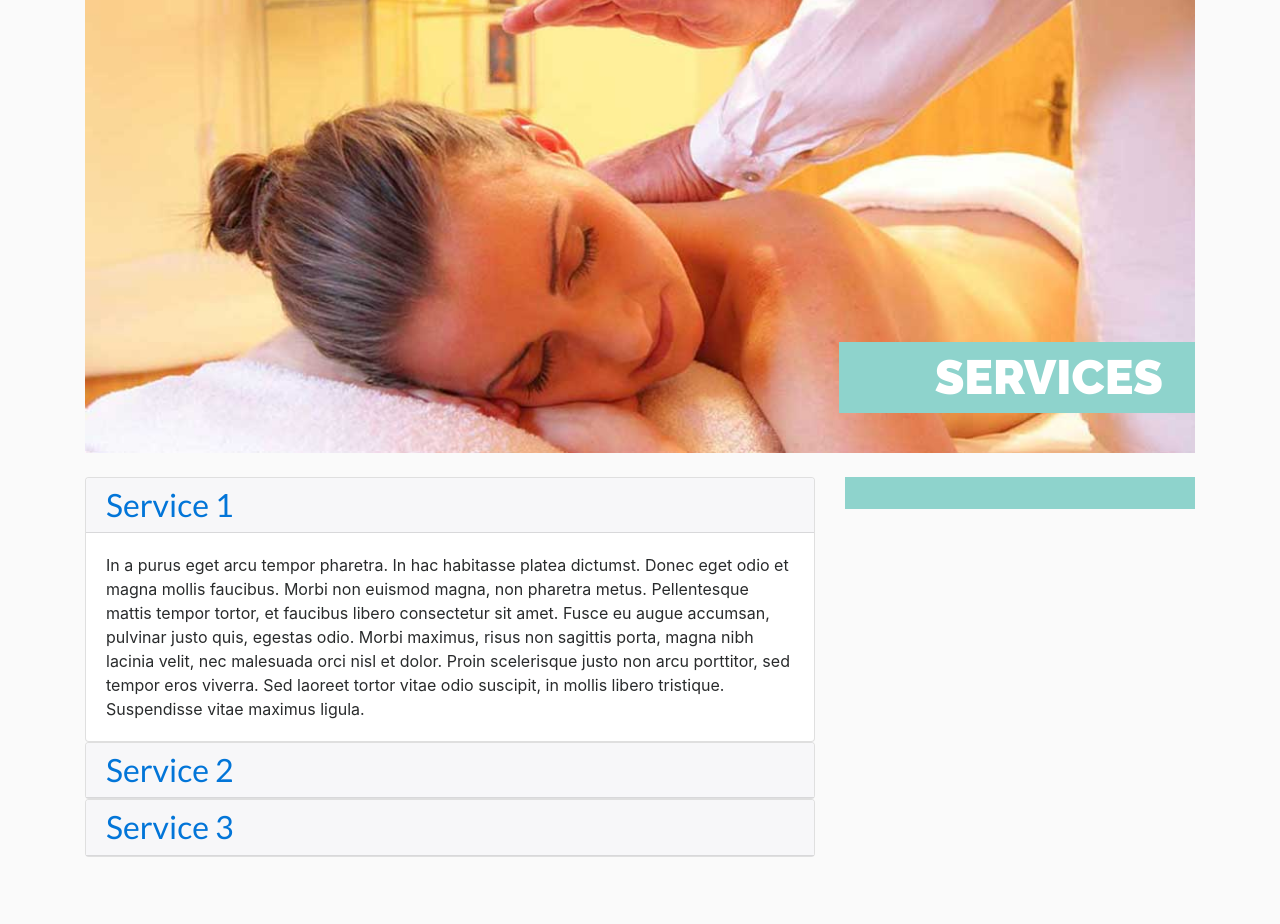
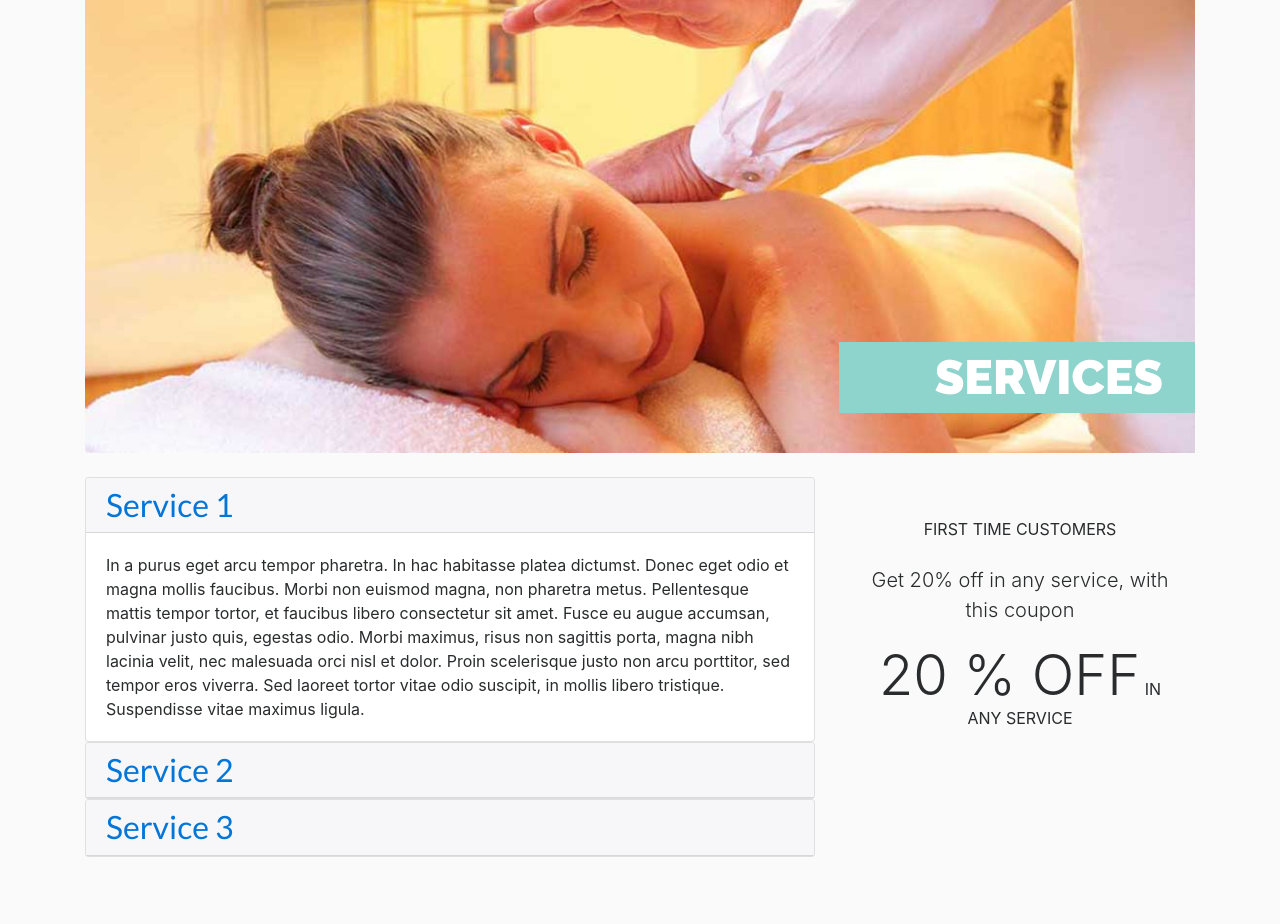
Before and after one commit to petriDiaconescu/Bootstrap-4, a PHP site: page /services.php in a window 1280 px wide. Shown: the part 324-1248 px from the top of the page. Run offline with PHP 8.4, Linux system fonts and the light colour scheme; data that the repository does not hold is empty; some web fonts are replaced.

Commit message:
Building a coupon sidebar

```diff
--- a/services.php
+++ b/services.php
@@ -116,9 +116,17 @@
       </div><!--#services  -->
     </main>
 
-    <aside class="col-lg-4 pt-4 pt-lg-0">
-      <div class="sidebar business-hours p-3">
+    <aside class="col-lg-4 pt-4 pt-lg-0 discount">
+      <div class="p-3">
+        <div class="text-center text-uppercase mt-4">First time customers</div>
+        <p class="lead text-center mt-4">Get 20% off in any service, with this coupon</p>
 
+        <div class="coupon p-1">
+          <p class="text-center text-uppercase">
+            <span class="display-4">20 % off</span>
+            in any service
+          </p>
+        </div>
       </div>
     </aside>
   </div>
```
Also changed, not shown: snapshots/after.jpg (added), snapshots/before.jpg (added).
